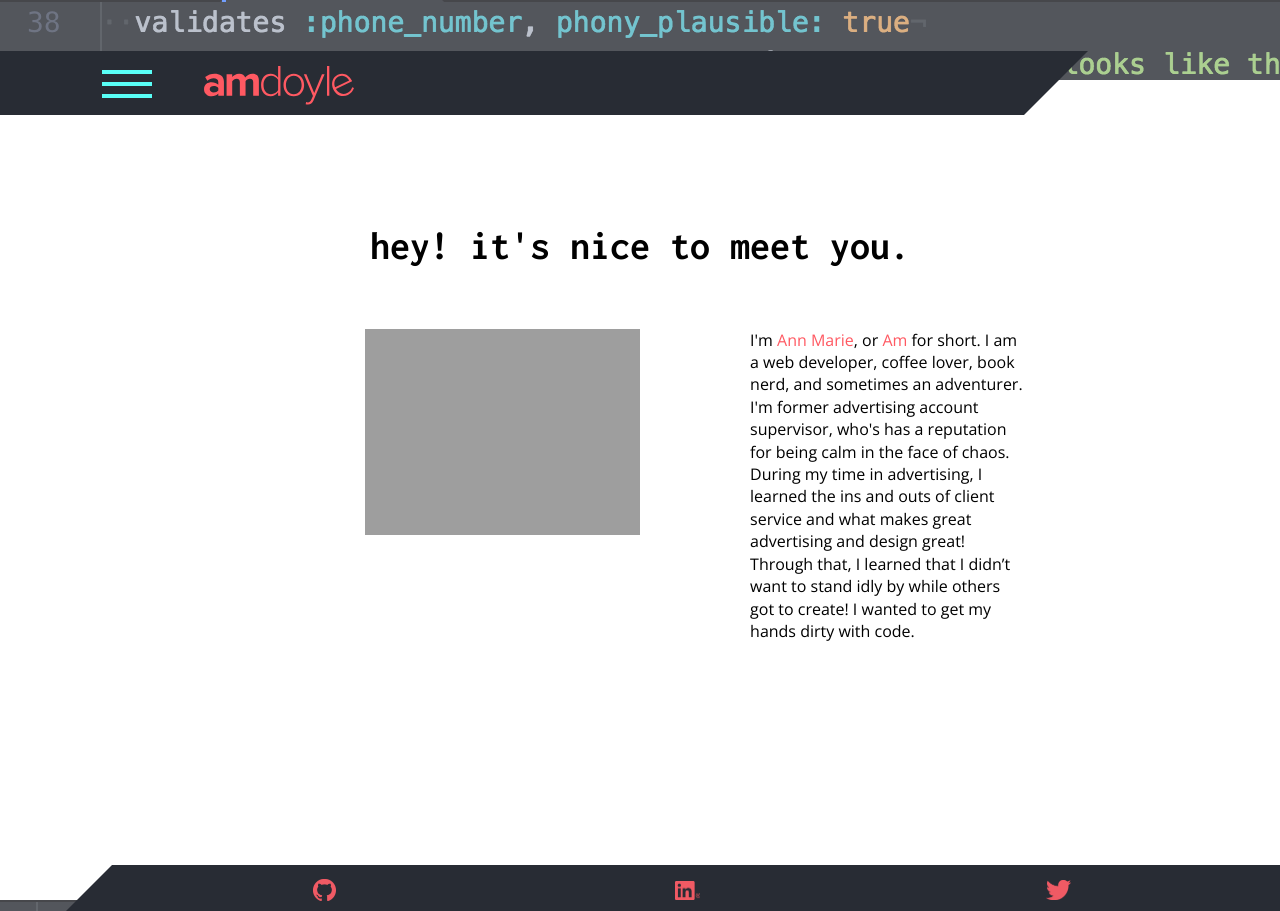
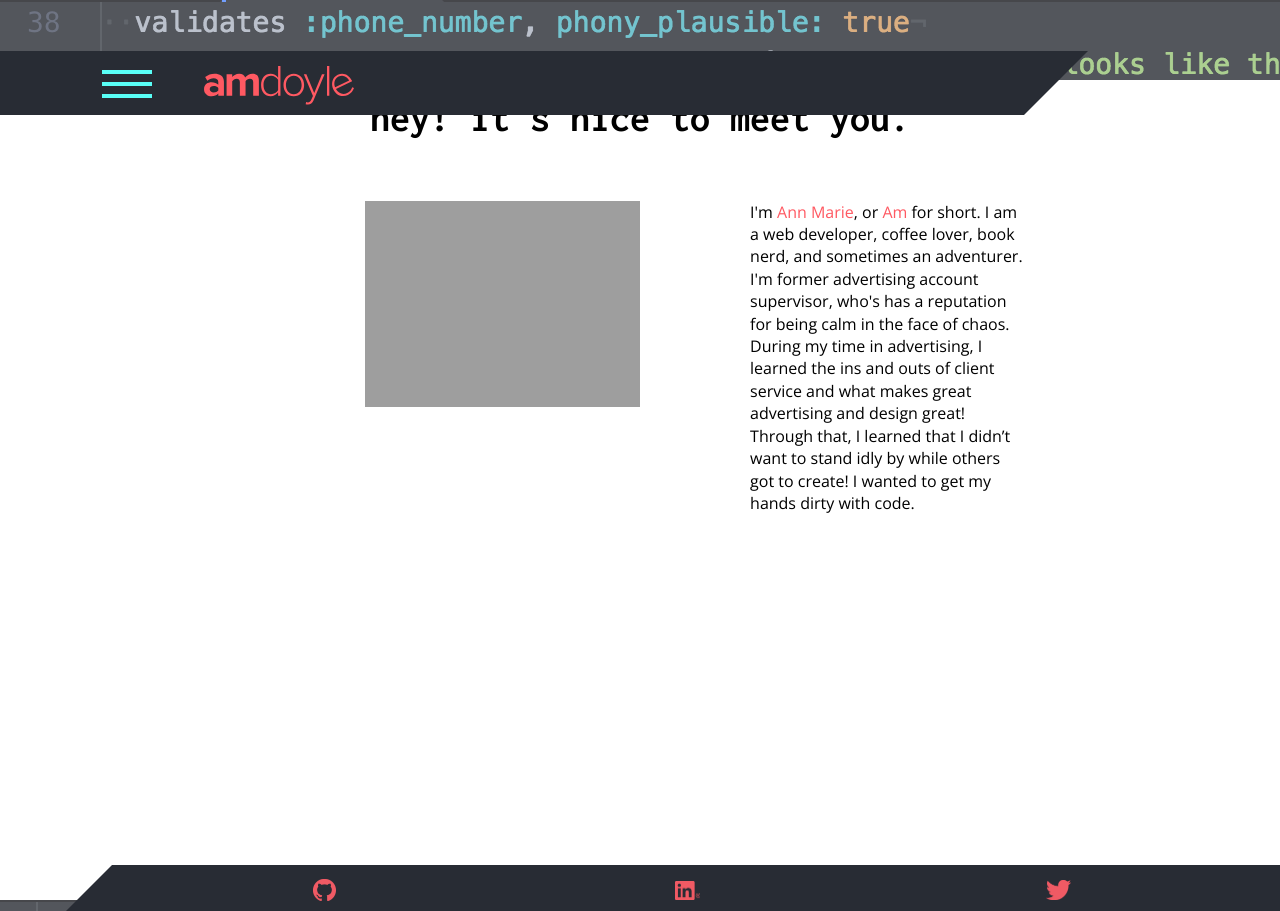
Before and after one commit to amdoyle/amdoyle, a Jekyll site: the page built from index.html, in a window 1280 px wide. Built offline with Jekyll 4.4.1, drawn with Linux system fonts in a browser that asks for light colours; nearby versions of some CDN libraries.

Commit message:
Update styles for felxbox

```diff
--- a/_sass/_layout.scss
+++ b/_sass/_layout.scss
@@ -418,7 +418,7 @@
   }
 
   .main-content {
-    margin-top: 15%;
+    margin-top: 5%;
   }
 
   .main-content h1 {
```
